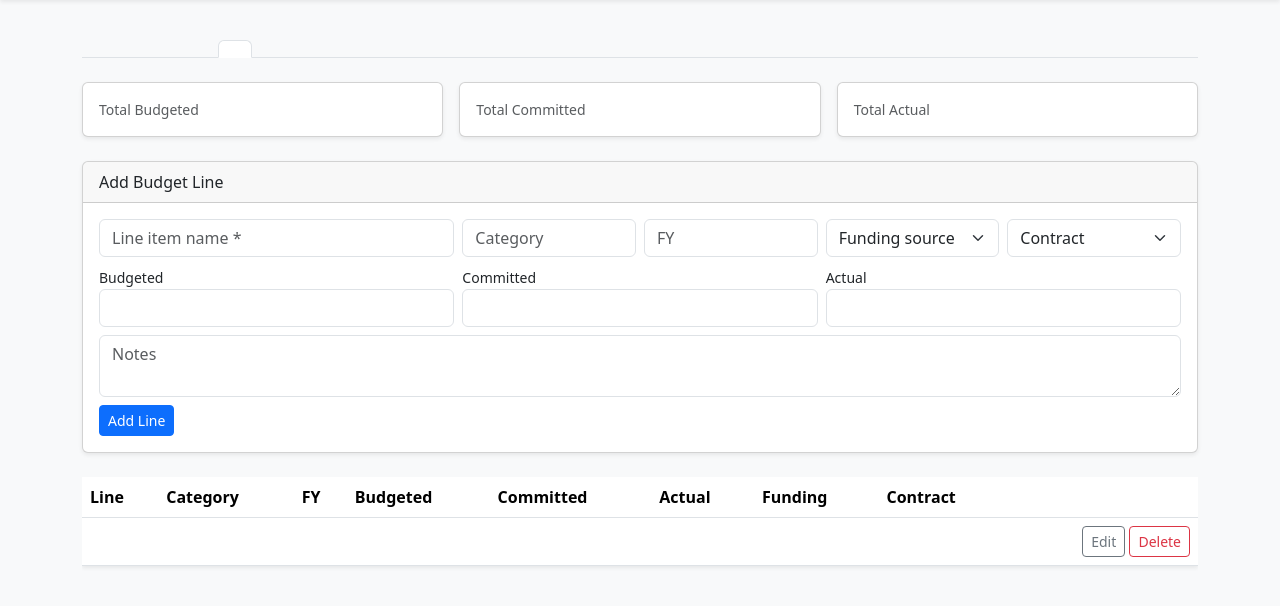
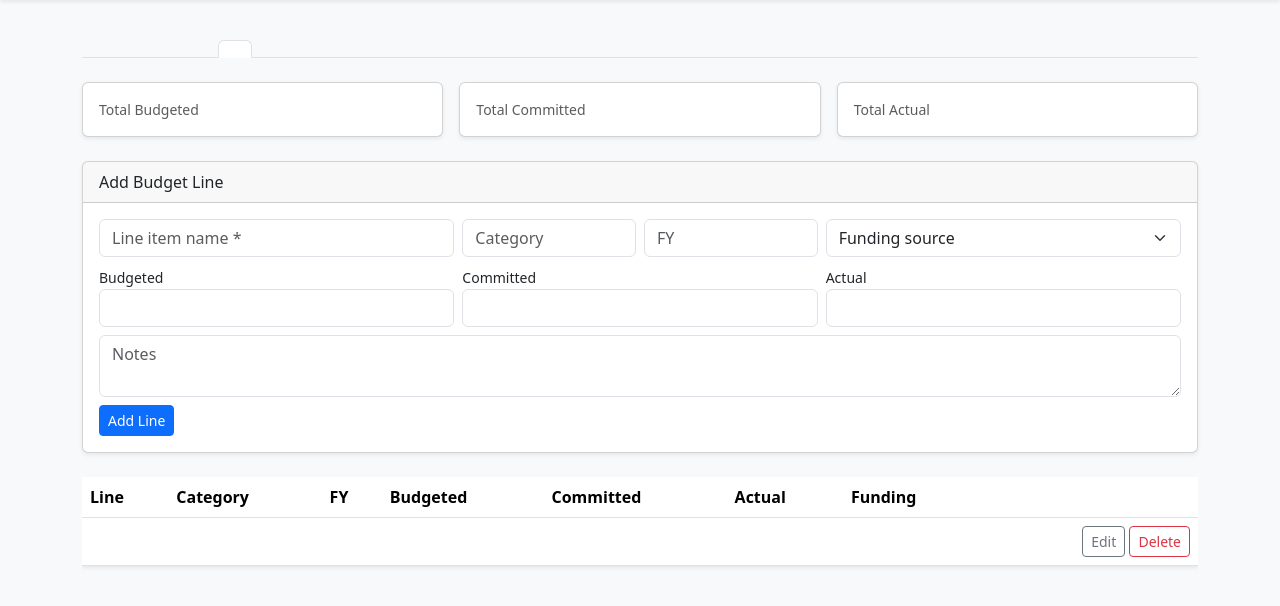
Before and after one commit to boredlawdude/project_manager_app, a PHP site: template app/views/project_budget/index.php in a window 1280 px wide. Shown: the part 56-662 px from the top of the page. Run offline with PHP 8.4, Linux system fonts and the light colour scheme; the template is opened without the code that fills it: most values are stand-ins (such as "Sample title", 1, 10 or a date in 2020); data that the repository does not hold is empty; some libraries are stand-ins or nearby versions.

Commit message:
Remove redundant contract dropdown from Budget tab; add empty-state hint for funding source dropdown
Contracts are linked to a project as a whole via the dedicated Contracts
tab (ProjectContractsController), not per budget line, so the contract_id
picker in the Budget tab was always empty and unnecessary. Also clarify
the funding source dropdown when a project has no funding sources yet.

```diff
--- a/app/views/project_budget/index.php
+++ b/app/views/project_budget/index.php
@@ -44,20 +44,16 @@
                 <div class="col-md-2">
                     <input type="number" name="fiscal_year" class="form-control" placeholder="FY" value="<?= h($editLine['fiscal_year'] ?? '') ?>">
                 </div>
-                <div class="col-md-2">
+                <div class="col-md-4">
                     <select name="funding_source_id" class="form-select">
-                        <option value="">Funding source</option>
-                        <?php foreach ($fundingOptions as $f): ?>
-                            <option value="<?= (int)$f['funding_source_id'] ?>" <?= (string)($editLine['funding_source_id'] ?? '') === (string)$f['funding_source_id'] ? 'selected' : '' ?>><?= h($f['source_name']) ?></option>
-                        <?php endforeach; ?>
-                    </select>
-                </div>
-                <div class="col-md-2">
-                    <select name="contract_id" class="form-select">
-                        <option value="">Contract</option>
-                        <?php foreach ($contractOptions as $c): ?>
-                            <option value="<?= (int)$c['contract_id'] ?>" <?= (string)($editLine['contract_id'] ?? '') === (string)$c['contract_id'] ? 'selected' : '' ?>><?= h($c['contract_number'] ?: $c['name']) ?></option>
-                        <?php endforeach; ?>
+                        <?php if ($fundingOptions): ?>
+                            <option value="">Funding source</option>
+                            <?php foreach ($fundingOptions as $f): ?>
+                                <option value="<?= (int)$f['funding_source_id'] ?>" <?= (string)($editLine['funding_source_id'] ?? '') === (string)$f['funding_source_id'] ? 'selected' : '' ?>><?= h($f['source_name']) ?></option>
+                            <?php endforeach; ?>
+                        <?php else: ?>
+                            <option value="" disabled selected>No funding sources yet — add one in the Funding tab</option>
+                        <?php endif; ?>
                     </select>
                 </div>
                 <div class="col-md-4">
@@ -88,10 +84,10 @@
 
 <div class="table-responsive">
     <table class="table table-hover bg-white shadow-sm">
-        <thead><tr><th>Line</th><th>Category</th><th>FY</th><th>Budgeted</th><th>Committed</th><th>Actual</th><th>Funding</th><th>Contract</th><th></th></tr></thead>
+        <thead><tr><th>Line</th><th>Category</th><th>FY</th><th>Budgeted</th><th>Committed</th><th>Actual</th><th>Funding</th><th></th></tr></thead>
         <tbody>
         <?php if (!$budgetList): ?>
-            <tr><td colspan="9" class="text-center text-muted py-4">No budget lines yet.</td></tr>
+            <tr><td colspan="8" class="text-center text-muted py-4">No budget lines yet.</td></tr>
         <?php endif; ?>
         <?php foreach ($budgetList as $b): ?>
             <tr>
@@ -102,7 +98,6 @@
                 <td><?= h(fmt_money($b['committed_amount'])) ?></td>
                 <td><?= h(fmt_money($b['actual_amount'])) ?></td>
                 <td><?= h($b['funding_source_name'] ?? '—') ?></td>
-                <td><?= h($b['contract_number'] ?? ($b['contract_name'] ?? '—')) ?></td>
                 <td class="text-end">
                     <a href="/index.php?page=project_budget&project_id=<?= $pid ?>&edit_id=<?= (int)$b['budget_line_id'] ?>" class="btn btn-sm btn-outline-secondary">Edit</a>
                     <form method="post" action="/index.php?page=project_budget_delete&project_id=<?= $pid ?>&budget_line_id=<?= (int)$b['budget_line_id'] ?>" class="d-inline" onsubmit="return confirm('Delete this budget line?');">
```
Also changed, not shown: app/controllers/ProjectBudgetController.php (+0 -14 lines), app/models/ProjectBudgetLine.php (+4 -6 lines).
